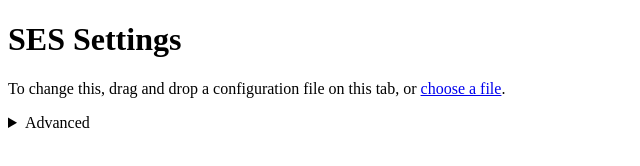
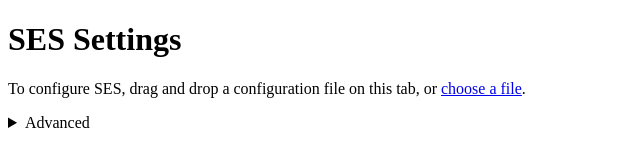
Before and after one commit to CiviCERT/suspicious-email-submitter, a browser extension: page options.html in a window 1280 px wide. Shown: the full height of the page, 0-640 px from the left. Drawn offline with Linux system fonts and the light colour scheme.

Commit message:
Fix the first-time setup flow

```diff
--- a/options.html
+++ b/options.html
@@ -21,7 +21,7 @@
     </div>
     <div id='editor'>
       <p>
-      To change this, drag and drop a configuration file on this tab,
+      To configure SES, drag and drop a configuration file on this tab,
       or <a href='/' id='chooseFile'>choose a file</a>.
       </p>
       <input id='importFile' type='file' name='configFile'>
--- a/options.js
+++ b/options.js
@@ -1,6 +1,7 @@
 function populateCurrent(config) {
   $('#current .name').text(config.name);
   $('#current .logo').attr('src', config.logo);
+  $('#current').show();
 }
 function populateForm(config) {
   for (field in config) {
```
